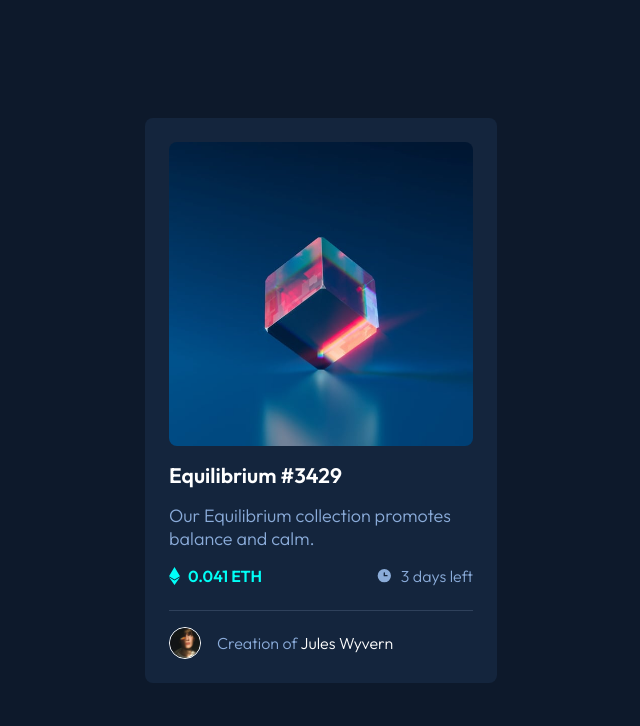
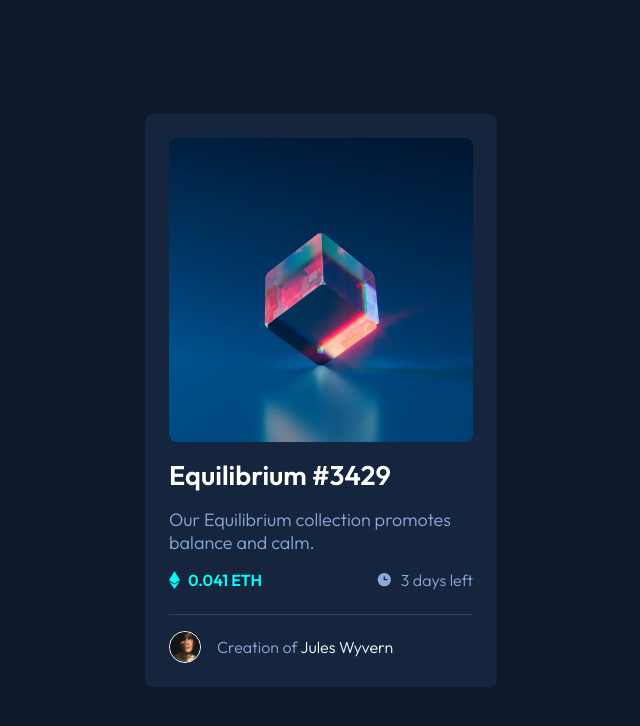
Before and after one commit to Saitenhexer/FEM-NFT-Preview, a plain HTML site: page index.html in a window 1280 px wide. Shown: the whole page, without its empty margins (319-959 px from the left). Drawn offline with Linux system fonts and the light colour scheme.

Commit message:
Add files via upload

```diff
--- a/index.html
+++ b/index.html
@@ -28,7 +28,7 @@
           <img src="images/icon-view.svg" alt="view-icon" />
         </div>
     </div>
-      <h3 class="title">Equilibrium #3429</h3>
+      <h1 class="title">Equilibrium #3429</h1>
       <p class="description">Our Equilibrium collection promotes balance and calm.</p>
       <div class="stats">
         <div class="amount">
```
